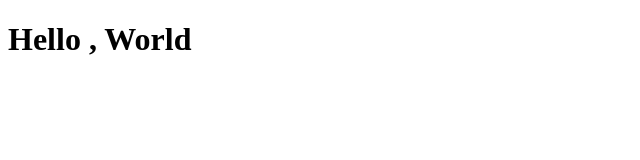
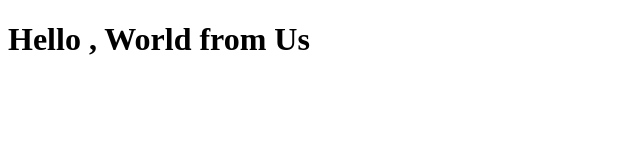
Before and after one commit to seun19/dangerous-git, a plain HTML site: page index.html in a window 1280 px wide. Shown: the whole page, without its empty margins (0-640 px from the left). Drawn offline with Linux system fonts and the light colour scheme.

Commit message:
Added From US

```diff
--- a/index.html
+++ b/index.html
@@ -7,6 +7,6 @@
     <title>Document</title>
 </head>
 <body>
-    <h1>Hello , World</h1>
+    <h1>Hello , World from Us</h1>
 </body>
 </html>
```
